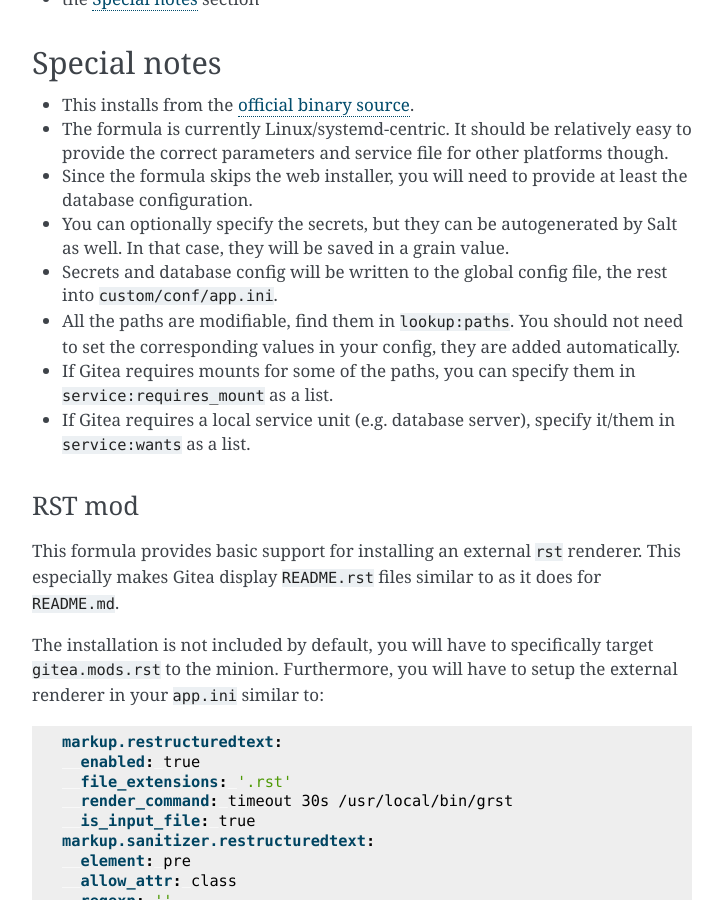
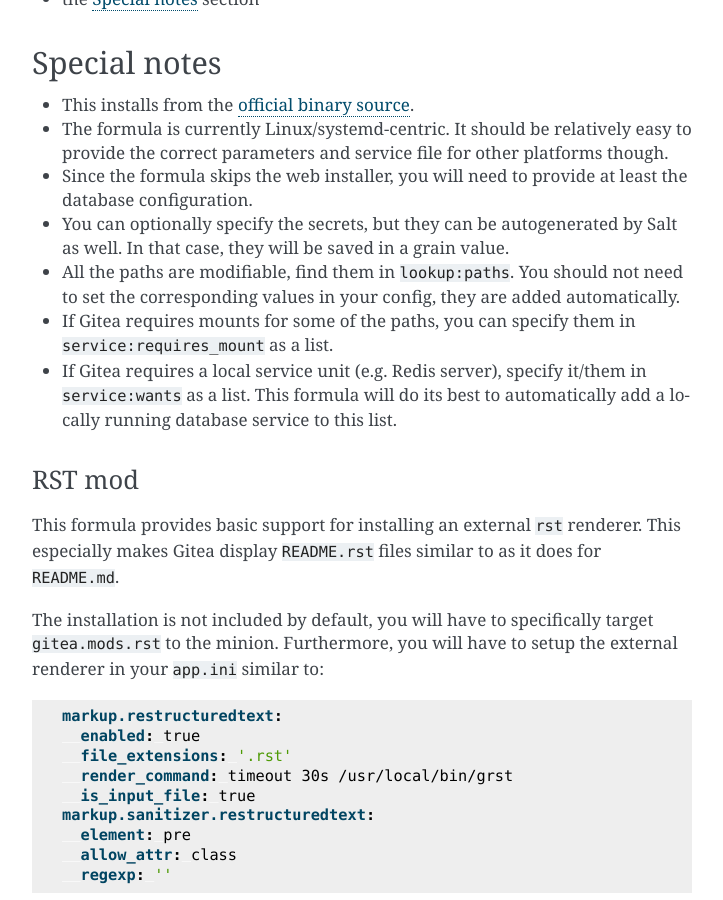
Before and after one commit to lkubb/salt-gitea-formula, a Sphinx documentation site: the page built from docs/README.rst, in a window 1280 px wide and 900 px high, scrolled down 1101 px. Shown: the whole window, without its empty margins (388-1111 px from the left). Built offline with Sphinx 7.4.7, drawn with Linux system fonts in a browser that asks for light colours; some of the changed text lies outside the part shown.

Commit message:
fix(general): Only add database service if available

```diff
--- a/docs/README.rst
+++ b/docs/README.rst
@@ -45,10 +45,9 @@
 * The formula is currently Linux/systemd-centric. It should be relatively easy to provide the correct parameters and service file for other platforms though.
 * Since the formula skips the web installer, you will need to provide at least the database configuration.
 * You can optionally specify the secrets, but they can be autogenerated by Salt as well. In that case, they will be saved in a grain value.
-* Secrets and database config will be written to the global config file, the rest into ``custom/conf/app.ini``.
 * All the paths are modifiable, find them in ``lookup:paths``. You should not need to set the corresponding values in your config, they are added automatically.
 * If Gitea requires mounts for some of the paths, you can specify them in ``service:requires_mount`` as a list.
-* If Gitea requires a local service unit (e.g. database server), specify it/them in ``service:wants`` as a list.
+* If Gitea requires a local service unit (e.g. Redis server), specify it/them in ``service:wants`` as a list. This formula will do its best to automatically add a locally running database service to this list.
 
 RST mod
 ^^^^^^^
```
Also changed, not shown: 1 other file.
